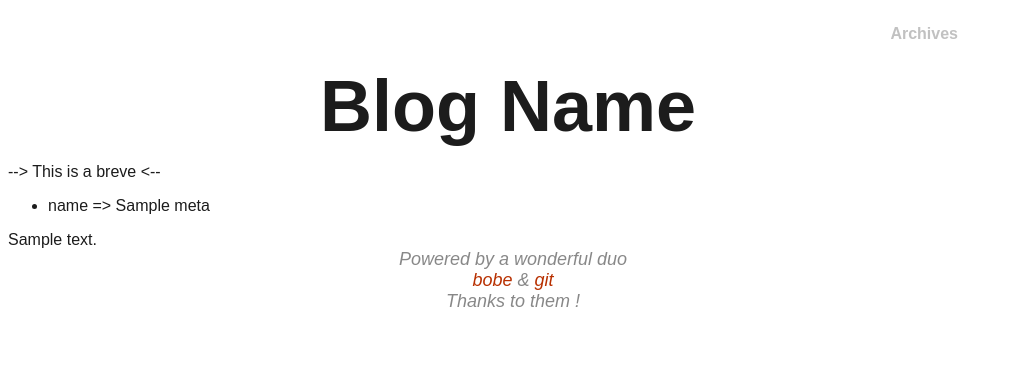
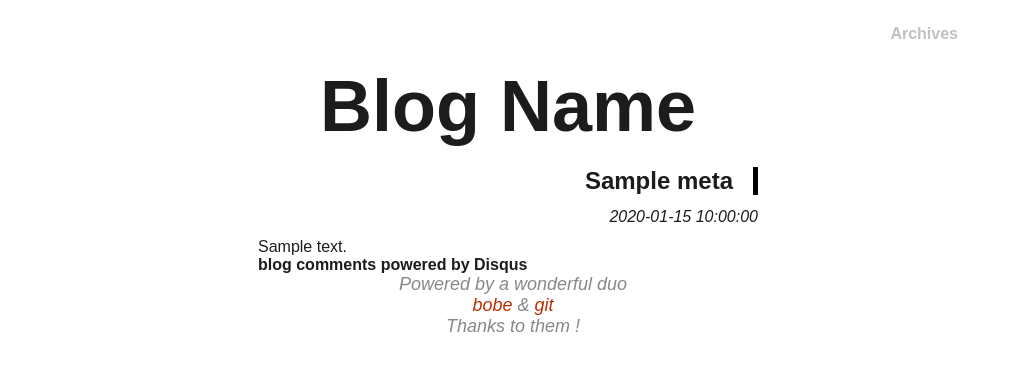
Before and after one commit to matael/bottle-blog-engine, a Python web app: template templates/breve.html in a window 1280 px wide. Shown: the top 371 px of the page, without its empty margins (0-1012 px from the left). Run offline with Jinja, Linux system fonts and the light colour scheme; the template is opened without the code that fills it: most values are stand-ins (such as "Sample title", 1, 10 or a date in 2020); some libraries are stand-ins or nearby versions.

Commit message:
Add a real breve page. Enable disqus

```diff
--- a/templates/breve.html
+++ b/templates/breve.html
@@ -1,13 +1,25 @@
 {% extends "templates/base.html" %}
 
 {% block body %}
-    <p> --> This is a breve <-- </p>
-    <ul>
-        {% for m in meta.keys() %}
-        <li>{{m}} => {{meta[m]}}</li>
-        {% endfor %}
-    </ul>
-    {{text}}
+<article class="breve">
+    <div class="header">
+      <h1>{{meta['title']}}</h1>
+      <span class="date">{{meta['date']}}</span>
+      </div>
+
+      <section class="content">
+      {{text}}
+      </section>
+
+      <section class="comments">
+        {% if disqus %}
+            <div id="disqus_thread"></div>
+            <script type="text/javascript" src="http://disqus.com/forums/{{disqus}}/embed.js"> </script>
+            <noscript><a href="http://{{disqus}}.disqus.com/?url=ref">View the discussion thread.</a></noscript>
+            <a href="http://disqus.com" class="dsq-brlink">blog comments powered by <span class="logo-disqus">Disqus</span></a>
+        {% endif %}
+      </section>
+    </article>
 {% endblock %}
 
 {#
```
